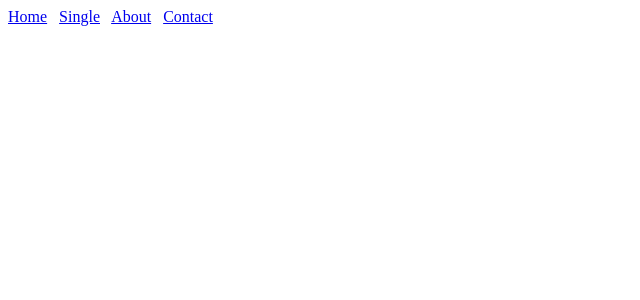
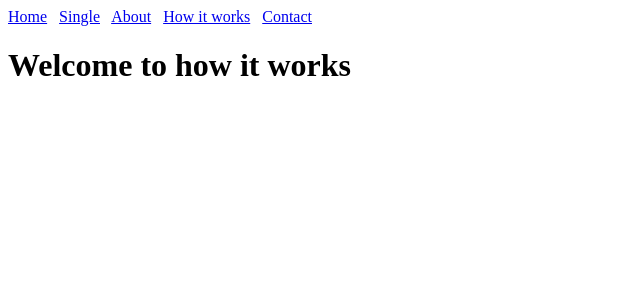
Before and after one commit to danielskiala/demo-app-angular, an Angular app: page /how-it-works in a window 1280 px wide. Before the commit this address led to /. Shown: the top 300 px of the page, without its empty margins (0-640 px from the left). Built offline with nearby package versions, Linux system fonts and the light colour scheme.

Commit message:
Add how it works page

```diff
--- a/src/app/app-routing.module.ts
+++ b/src/app/app-routing.module.ts
@@ -5,6 +5,7 @@ import { SingleComponent } from './single/single.component';
 import { AboutComponent } from './about/about.component';
 import { ContactComponent } from './contact/contact.component';
 import { GalleryComponent } from './gallery/gallery.component';
+import { HowItWorksComponent } from './how-it-works/how-it-works.component';
 
 const routes: Routes = [
   { path: '', redirectTo: "home", pathMatch: "full" },
@@ -13,6 +14,7 @@ const routes: Routes = [
   { path: "about", component: AboutComponent },
   { path: "contact", component: ContactComponent },
   { path: "gallery", component: GalleryComponent },
+  { path: "how-it-works", component: HowItWorksComponent }
 ];
 
 @NgModule({
--- a/src/app/app.component.html
+++ b/src/app/app.component.html
@@ -5,6 +5,8 @@
   &nbsp;
   <a routerLink="about">About</a>
   &nbsp;
+  <a routerLink="how-it-works">How it works</a>
+  &nbsp;
   <a routerLink="contact">Contact</a>
 </div>
 <router-outlet></router-outlet>
--- a/src/app/app.module.ts
+++ b/src/app/app.module.ts
@@ -8,6 +8,7 @@ import { HomeComponent } from './home/home.component';
 import { AboutComponent } from './about/about.component';
 import { ContactComponent } from './contact/contact.component';
 import { GalleryComponent } from './gallery/gallery.component';
+import { HowItWorksComponent } from './how-it-works/how-it-works.component';
 
 @NgModule({
   declarations: [
@@ -16,7 +17,8 @@ import { GalleryComponent } from './gallery/gallery.component';
     HomeComponent,
     AboutComponent,
     ContactComponent,
-    GalleryComponent
+    GalleryComponent,
+    HowItWorksComponent
   ],
   imports: [
     BrowserModule,
--- /dev/null
+++ b/src/app/how-it-works/how-it-works.component.html
@@ -0,0 +1 @@
+<h1>Welcome to how it works</h1>
--- /dev/null
+++ b/src/app/how-it-works/how-it-works.component.ts
@@ -0,0 +1,15 @@
+import { Component, OnInit } from '@angular/core';
+
+@Component({
+  selector: 'app-how-it-works',
+  templateUrl: './how-it-works.component.html',
+  styleUrls: ['./how-it-works.component.css']
+})
+export class HowItWorksComponent implements OnInit {
+
+  constructor() { }
+
+  ngOnInit(): void {
+  }
+
+}
```
Also changed, not shown: src/app/how-it-works/how-it-works.component.css (added).
